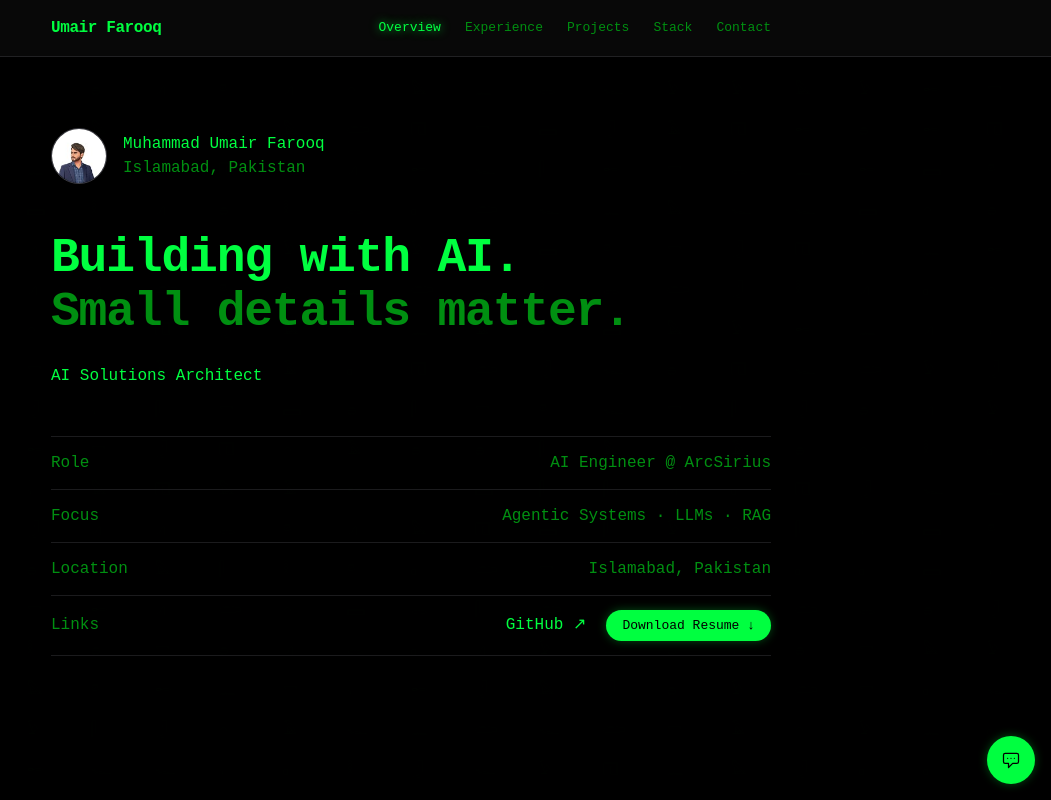
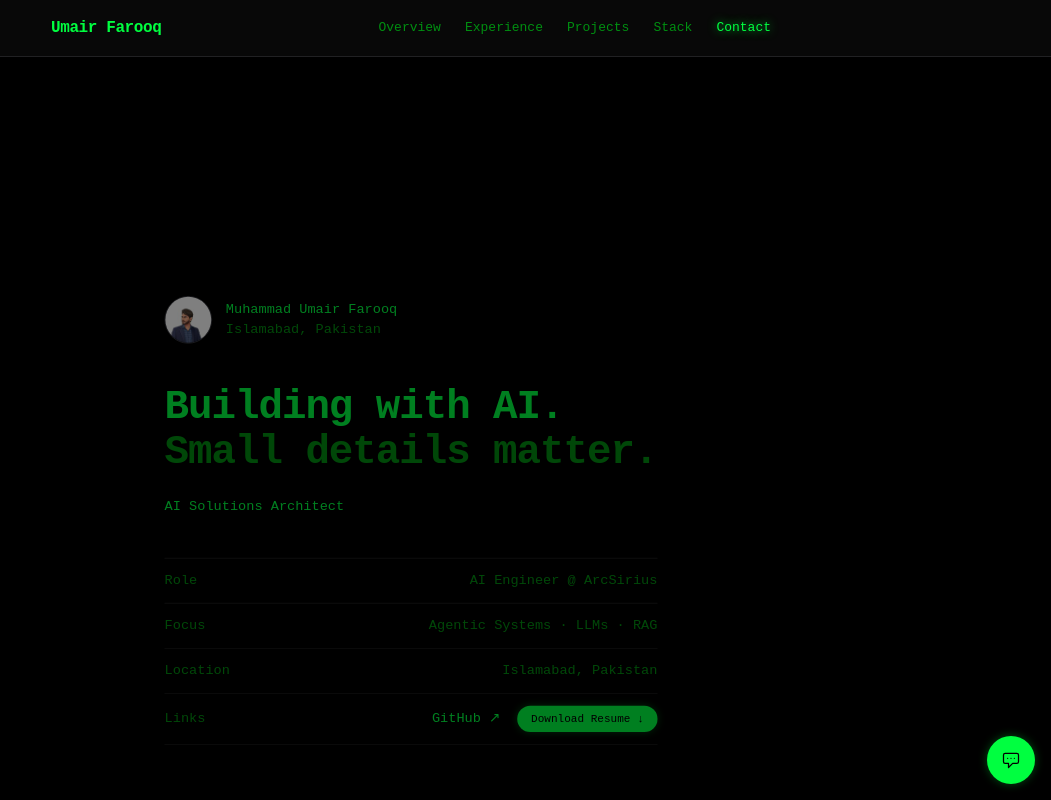
Before and after one commit to Umair-Farooque/Portfolio, a React (Vite) app: page / in a window 1280 px wide. Shown: the top 800 px of the page, without its empty margins (229-1280 px from the left). Built offline with nearby package versions, Linux system fonts and the light colour scheme; the HTML template or start-up script is replaced by a standard one.

Commit message:
feat: add smooth scrolling with Lenis and scroll-stacking layout

```diff
--- a/package.json
+++ b/package.json
@@ -11,7 +11,8 @@
   "dependencies": {
     "@emailjs/browser": "^4.4.1",
     "clsx": "^2.1.1",
-    "framer-motion": "^12.42.2",
+    "framer-motion": "^12.43.0",
+    "lenis": "^1.3.26",
     "lucide-react": "^1.23.0",
     "react": "19.2.3",
     "react-dom": "19.2.3",
--- a/src/App.tsx
+++ b/src/App.tsx
@@ -6,19 +6,22 @@ import Navbar from './components/Navbar';
 import Skills from './components/Skills';
 import Experience from './components/Experience';
 import { HolographicWall } from './components/ui/holographic-wall';
+import { ScrollStackingLayout } from './components/ui/scroll-stacking-layout';
 
 function App() {
+    const sections = [
+        <Hero key="hero" />,
+        <Experience key="experience" />,
+        <Projects key="projects" />,
+        <Skills key="skills" />,
+        <CV key="cv" />,
+    ];
+
     return (
         <div className="min-h-screen relative">
             <HolographicWall />
             <Navbar />
-            <main>
-                <Hero />
-                <Experience />
-                <Projects />
-                <Skills />
-                <CV />
-            </main>
+            <ScrollStackingLayout sections={sections} />
             <footer className="border-t border-[#003d00]">
                 <div className="mx-auto flex max-w-3xl flex-col items-center justify-between gap-4 px-6 py-8 sm:flex-row">
                     <p className="font-mono text-sm text-[#008f11]">© 2026 Muhammad Umair Farooq</p>
--- /dev/null
+++ b/src/components/ui/scroll-stacking-layout.tsx
@@ -0,0 +1,69 @@
+"use client"
+
+import { motion, useScroll, useTransform } from "framer-motion"
+import ReactLenis from "lenis/react"
+import { ReactNode, useRef } from "react"
+
+interface StackingSectionProps {
+  children: ReactNode
+  index: number
+  totalSections: number
+}
+
+const StackingSection = ({ children, index, totalSections }: StackingSectionProps) => {
+  const container = useRef<HTMLDivElement>(null)
+  const { scrollYProgress } = useScroll({
+    target: container,
+    offset: ["start start", "end start"],
+  })
+
+  const targetScale = Math.max(0.85, 1 - (totalSections - index - 1) * 0.05)
+  const scale = useTransform(scrollYProgress, [0, 1], [targetScale, 1])
+  const opacity = useTransform(scrollYProgress, [0, 0.5, 1], [0.5, 0.8, 1])
+  const y = useTransform(scrollYProgress, [0, 1], [100, 0])
+
+  return (
+    <div
+      ref={container}
+      className="sticky top-0 h-screen flex items-center justify-center"
+      style={{
+        zIndex: totalSections - index,
+      }}
+    >
+      <motion.div
+        style={{
+          scale,
+          opacity,
+          y,
+        }}
+        className="w-full h-full flex items-center justify-center rounded-3xl overflow-hidden"
+      >
+        {children}
+      </motion.div>
+    </div>
+  )
+}
+
+interface ScrollStackingLayoutProps {
+  sections: ReactNode[]
+  children?: ReactNode
+}
+
+export function ScrollStackingLayout({ sections }: ScrollStackingLayoutProps) {
+  return (
+    <ReactLenis root options={{ lerp: 0.1, duration: 1.5, smoothWheel: true }}>
+      <main className="relative w-full bg-black">
+        {sections.map((section, index) => (
+          <StackingSection
+            key={`section-${index}`}
+            index={index}
+            totalSections={sections.length}
+          >
+            {section}
+          </StackingSection>
+        ))}
+        <div className="h-screen" />
+      </main>
+    </ReactLenis>
+  )
+}
```
Also changed, not shown: 1 other file (tests, documents, lock files or other folders).
